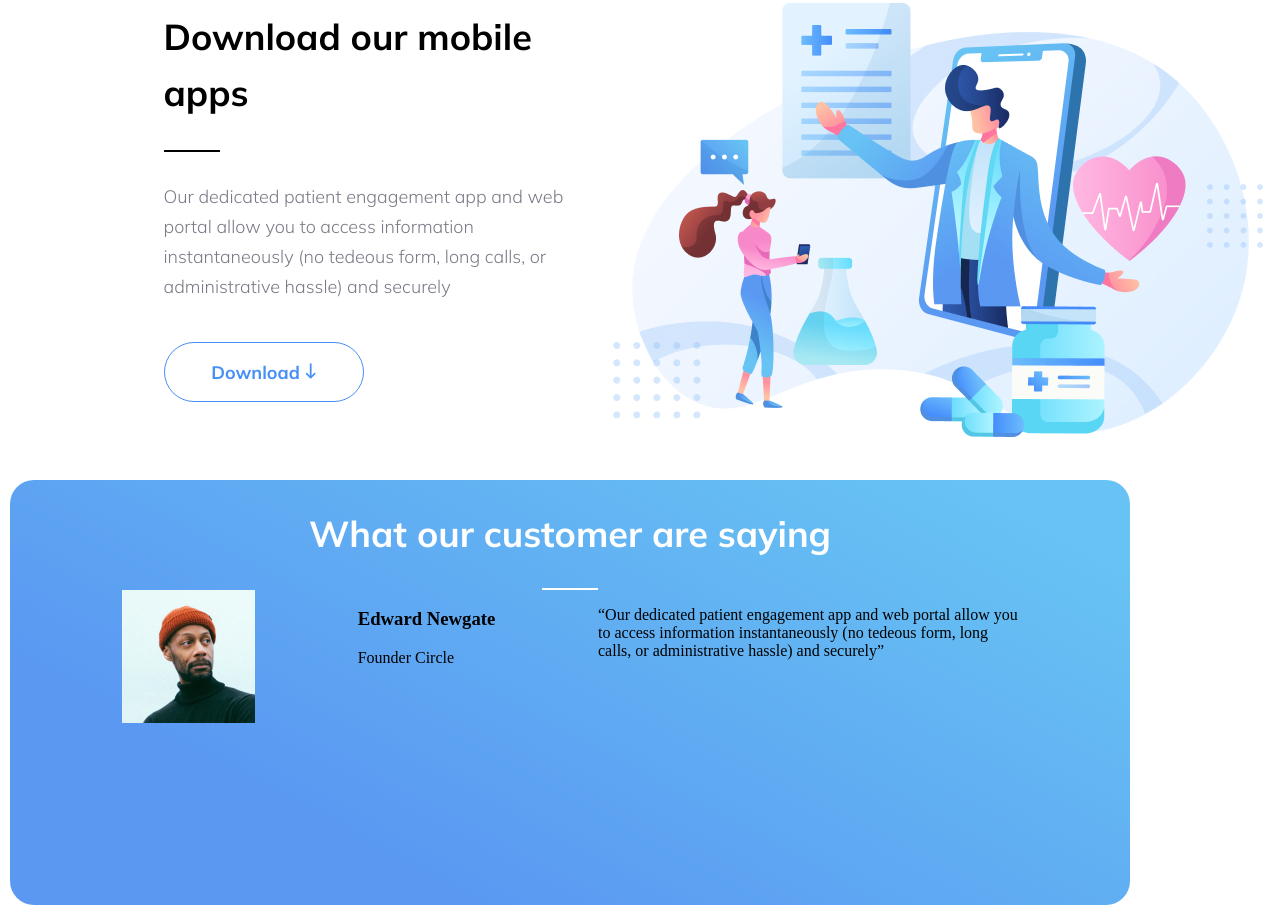
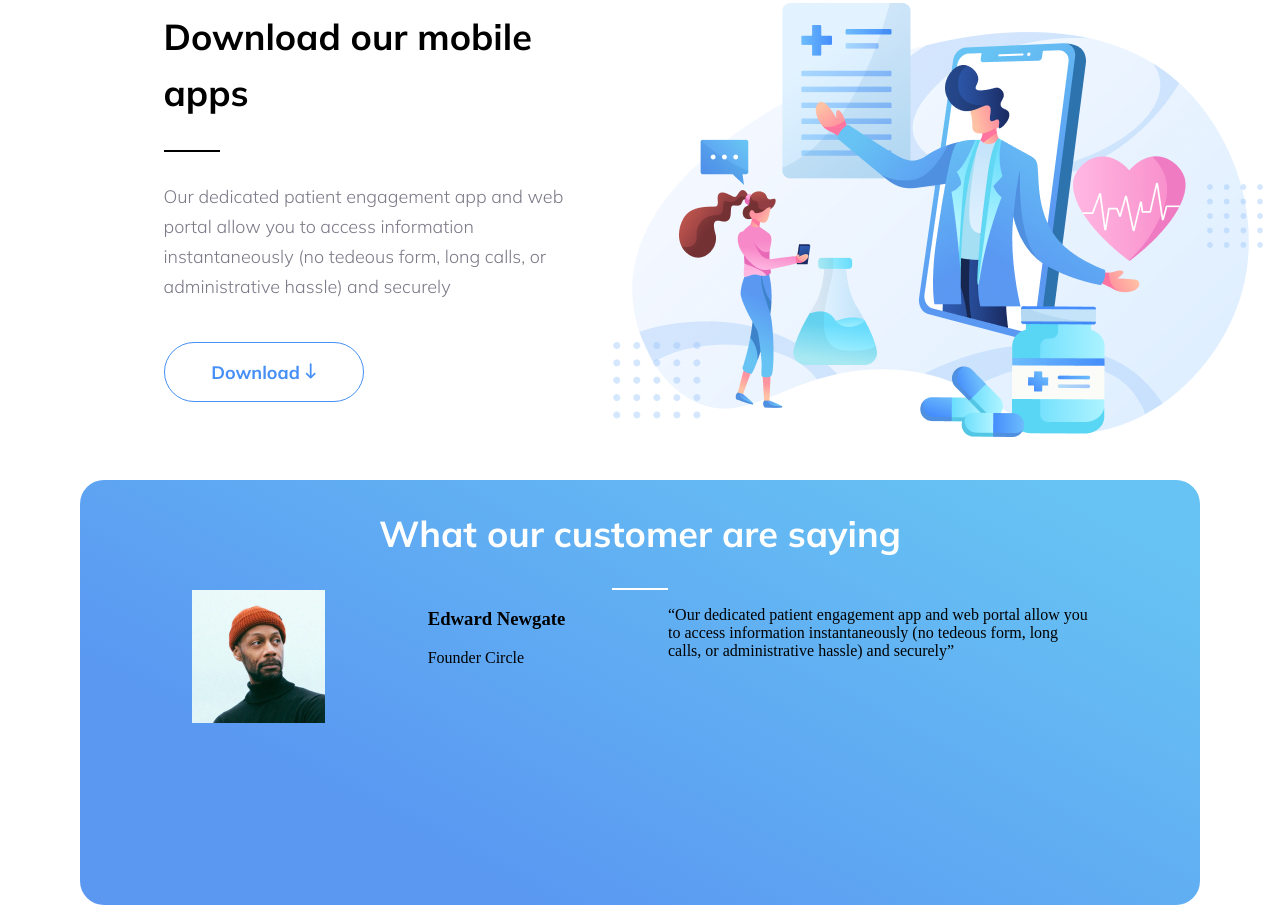
Before and after one commit to Tolkinxon/trafalgar, a plain HTML site: page index.html in a window 1280 px wide. Shown: the part 2964-3869 px from the top of the page. Drawn offline with Linux system fonts and the light colour scheme.

Commit message:
some changes

```diff
--- a/style/main.css
+++ b/style/main.css
@@ -320,6 +320,11 @@ body{
 
 
 /* Customer side */
+.customer-container {
+    display: flex;
+    flex-direction: column;
+    align-items: center;
+}
 
 .customer-top {
     width: 1120px;
```
